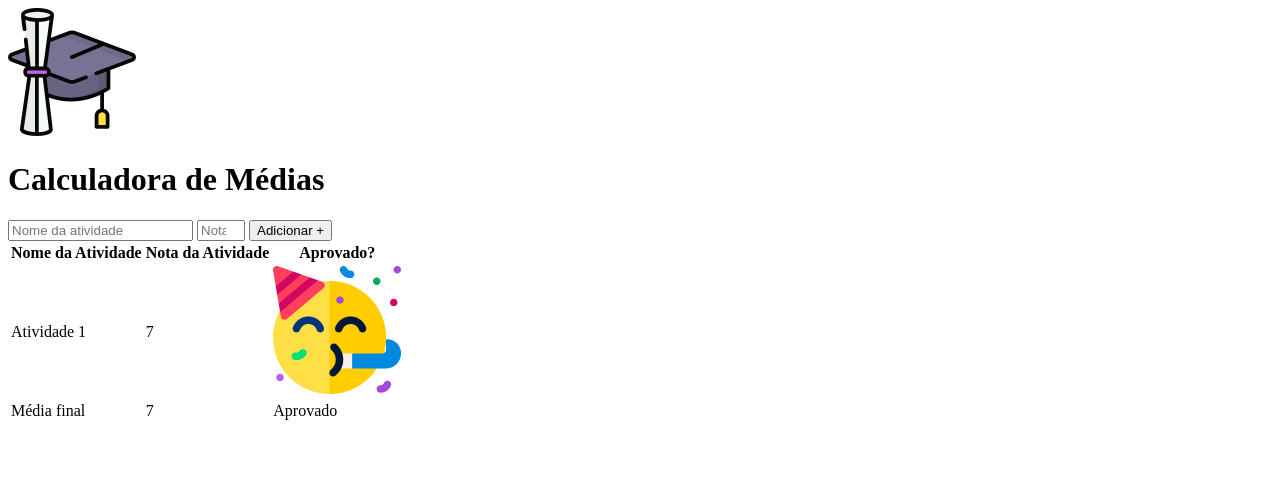
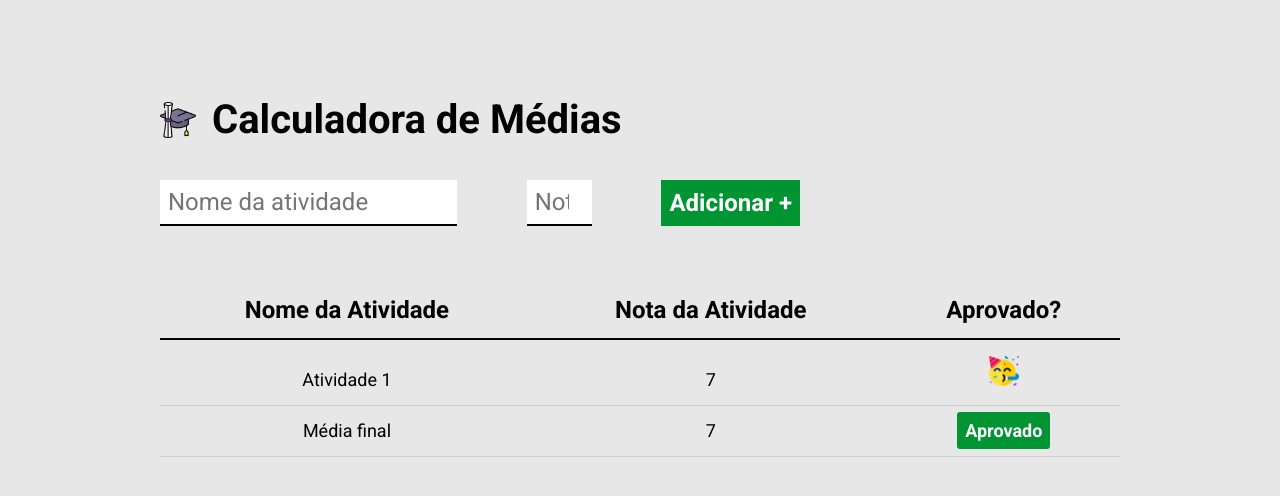
Before and after one commit to joycelemos73/EBAC-FrontEnd, a plain HTML site: page Modulo08_Projeto02_CalculadoraMedia/index.html in a window 1280 px wide. Drawn offline with Linux system fonts and the light colour scheme.

Commit message:
:art: Style: Added CSS to HTML

```diff
--- a/Modulo08_Projeto02_CalculadoraMedia/index.html
+++ b/Modulo08_Projeto02_CalculadoraMedia/index.html
@@ -4,9 +4,18 @@
     <meta charset="UTF-8">
     <meta http-equiv="X-UA-Compatible" content="IE=edge">
     <meta name="viewport" content="width=device-width, initial-scale=1.0">
+
+    <link rel="preconnect" href="https://fonts.googleapis.com">
+    <link rel="preconnect" href="https://fonts.gstatic.com" crossorigin>
+    <link href="https://fonts.googleapis.com/css2?family=Roboto:wght@400;700&display=swap" rel="stylesheet">
+
+    <link rel="stylesheet" href="styles/reset.css">
+    <link rel="stylesheet" href="styles/style.css">
+
     <title>Calculadora de Médias</title>
 </head>
 <body>
+    <div class="container">
         <header>
             <img src="images/logo.png" alt="capelo e diploma">
             <h1>Calculadora de Médias</h1>
@@ -15,35 +24,30 @@
             <input type="text" required placeholder="Nome da atividade" />
             <input type="number" required placeholder="Nota da atividade" min="0" max="0"/>
             <button type="submit">Adicionar +</button>
+        </form>
         <table>
             <thead>
                 <tr>
-                <th>
-                    Nome da Atividade
-                </th>
-                <th>
-                    Nota da Atividade
-                </th>
-                <th>
-                    Aprovado?
-                </th>
+                    <th>Nome da Atividade</th>
+                    <th>Nota da Atividade</th>
+                    <th>Aprovado?</th>
                 </tr>
             </thead>
             <tbody>
                 <tr>
                     <td>Atividade 1</td>
                     <td>7</td>
-                <td><img src="images/aprovado.png" alt="Emoji festejando"></td>
+                    <td><img src="images/aprovado.png" alt="Emoji festejando" /></td>
                 </tr>
             </tbody>
             <tfoot>
                 <tr>
                     <td>Média final</td>
                     <td>7</td>
-                <td>Aprovado</td>
+                    <td><span class="resultado aprovado">Aprovado</span></td>
                 </tr>
             </tfoot>
         </table>
-    </form>
+    </div>
 </body>
 </html>
--- /dev/null
+++ b/Modulo08_Projeto02_CalculadoraMedia/styles/reset.css
@@ -0,0 +1,90 @@
+* {
+	box-sizing: border-box;
+}
+
+html, body, div, span, applet, object, iframe,
+h1, h2, h3, h4, h5, h6, p, blockquote, pre,
+a, abbr, acronym, address, big, cite, code,
+del, dfn, em, img, ins, kbd, q, s, samp,
+small, strike, strong, sub, sup, tt, var,
+b, u, i, center,
+dl, dt, dd, ol, ul, li,
+fieldset, form, label, legend,
+table, caption, tbody, tfoot, thead, tr, th, td,
+article, aside, canvas, details, embed,
+figure, figcaption, footer, header, hgroup,
+menu, nav, output, ruby, section, summary,
+time, mark, audio, video {
+	margin: 0;
+	padding: 0;
+	border: 0;
+	font-size: 100%;
+	font: inherit;
+	vertical-align: baseline;
+}
+
+article, aside, details, figcaption, figure,
+footer, header, hgroup, menu, nav, section {
+	display: block;
+}
+body {
+	line-height: 1;
+}
+ol, ul {
+	list-style: none;
+}
+blockquote, q {
+	quotes: none;
+}
+blockquote:before, blockquote:after,
+q:before, q:after {
+	content: '';
+	content: none;
+}
+table {
+	border-collapse: collapse;
+	border-spacing: 0;
+}
+
+a {
+	color: inherit;
+	text-decoration: none;
+}
+
+img {
+	width: inherit;
+}
+
+button {
+	font-family: inherit;
+	font-size: inherit;
+	color: inherit;
+	font-weight: inherit;
+	padding: 0;
+	border: none;
+	background-color: unset;
+}
+
+input {
+	border: none;
+	color: inherit;
+	font-size: inherit;
+	font-weight: inherit;
+	font-family: inherit;
+}
+
+textarea {
+	border: none;
+	color: inherit;
+	font-size: inherit;
+	font-weight: inherit;
+	font-family: inherit;
+}
+
+select {
+	border: none;
+	color: inherit;
+	font-size: inherit;
+	font-weight: inherit;
+	font-family: inherit;
+}
--- /dev/null
+++ b/Modulo08_Projeto02_CalculadoraMedia/styles/style.css
@@ -0,0 +1,89 @@
+body {
+    background-color: #E7E7E7;
+    font-family: 'Roboto', sans-serif;
+    padding-top: 100px;
+}
+
+header {
+    display: flex;
+    align-items: center;
+    margin-bottom: 40px;
+}
+
+header img {
+    height: 36px;
+    margin-right: 16px;
+}
+
+header h1{
+    font-size: 40px;
+    font-weight: bold;
+}
+
+.container {
+    max-width: 960px;
+    width: 100%;
+    margin: 0 auto;
+}
+
+form{
+    display: flex;
+    max-width: 640px;
+    width: 100%;
+    justify-content: space-between;
+    margin-bottom: 56px;
+}
+
+form input {
+    font-size: 24px;
+    background-color: white;
+    border-bottom: 2px solid black;
+    padding: 8px;
+}
+
+form button{
+    color: white;
+    background-color: #009432;
+    font-size: 24px;
+    font-weight: bold;
+    cursor: pointer;
+    padding: 8px;
+}
+
+table {
+    width: 100%;
+}
+
+table th {
+    border-bottom: 2px solid black;
+    padding: 16px;
+    font-size: 24px;
+    font-weight: bold;
+}
+
+table td{
+    text-align: center;
+    font-size: 18px;
+    padding: 16px 0;
+    border-bottom: 1px solid rgba(0, 0, 0, 0.1);
+}
+
+table td img {
+    height: 30px;
+}
+
+.resultado {
+    padding: 8px;
+    font-weight: bold;
+    color: white;
+    background-color: black;
+    border-radius: 3px;
+}
+
+.aprovado {
+    background-color: #009432;
+}
+
+.reprovado {
+    background-color: red;
+}
```
Lines whose indentation alone changed are shown as unchanged.
